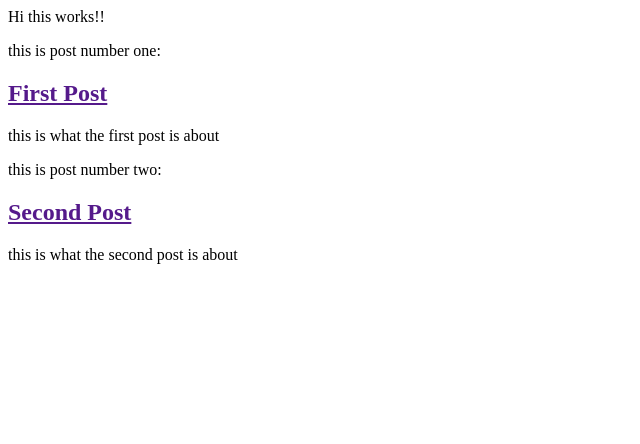
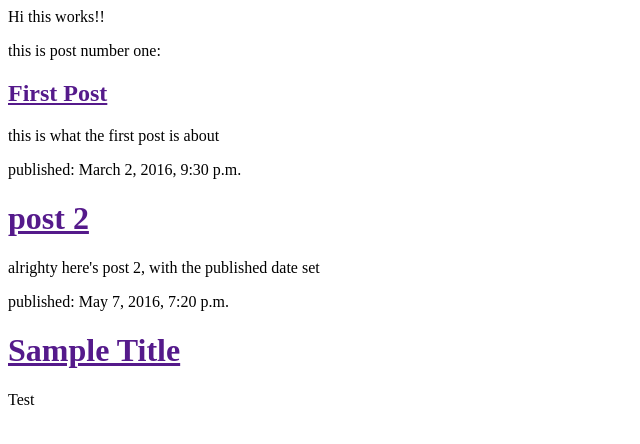
Before and after one commit to nicoleozm/my-first-blog, a Django app: page / in a window 1280 px wide. Shown: the top 444 px of the page, without its empty margins (0-640 px from the left). Run offline with Django 3.2, Linux system fonts and the light colour scheme; data comes from the database, SQL or seed files in the repository; both versions use the stored data as it was after the commit.

Commit message:
modified templates to display posts from database

```diff
--- a/blog/templates/blog/post_list.html
+++ b/blog/templates/blog/post_list.html
@@ -11,9 +11,13 @@
 		</div>
 
 		<div>
-			<p> this is post number two: </p>
-			<h2><a href="">Second Post</a></h2>
-			<p> this is what the second post is about </p>
+			{% for post in posts %}
+				<div>
+					<p> published: {{ post.published_date }} </p>
+					<h1><a href="">{{ post.title }}</a></h1>
+					<p>{{ post.text|linebreaks }}</p>
+				</div>
+			{% endfor %}
 		</div>
 	</body>
 </html>
--- a/blog/views.py
+++ b/blog/views.py
@@ -1,5 +1,9 @@
 from django.shortcuts import render
+from django.utils import timezone
+from .models import Post
+
 
 # Create your views here.
 def post_list(request):
-	return render(request, 'blog/post_list.html', {})
+	posts = Post.objects.filter(published_date__lte=timezone.now()).order_by('published_date')
+	return render(request, 'blog/post_list.html', {'posts': posts})
```
Also changed, not shown: db.sqlite3.
